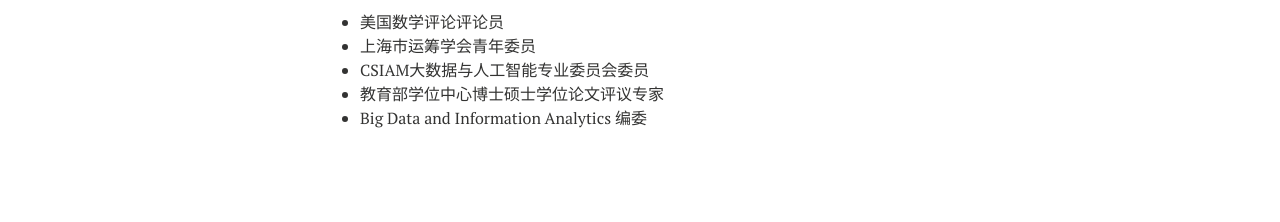
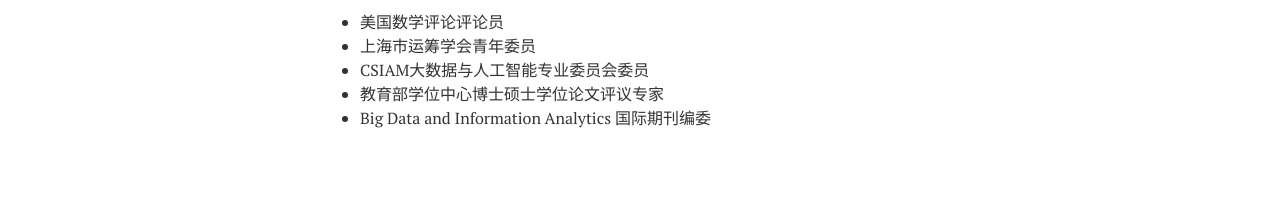
Before and after one commit to xianchaoxiu/xianchaoxiu.github.io, a Jekyll site: the page built from chinese/index.md, in a window 1280 px wide. Shown: the part 963-1185 px from the top of the page. Built offline with Jekyll 4.4.1, drawn with Linux system fonts in a browser that asks for light colours; nearby versions of some CDN libraries.

Commit message:
Update index.md

```diff
--- a/chinese/index.md
+++ b/chinese/index.md
@@ -44,4 +44,4 @@ share: false
 * 上海市运筹学会青年委员 <br>
 * CSIAM大数据与人工智能专业委员会委员 <br>
 * 教育部学位中心博士硕士学位论文评议专家 <br>
-* Big Data and Information Analytics 编委<br>
+* Big Data and Information Analytics 国际期刊编委<br>
```
